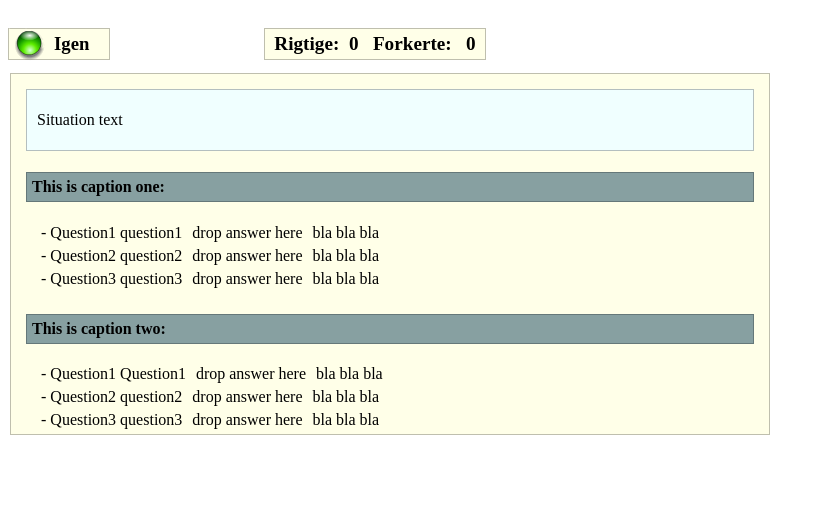
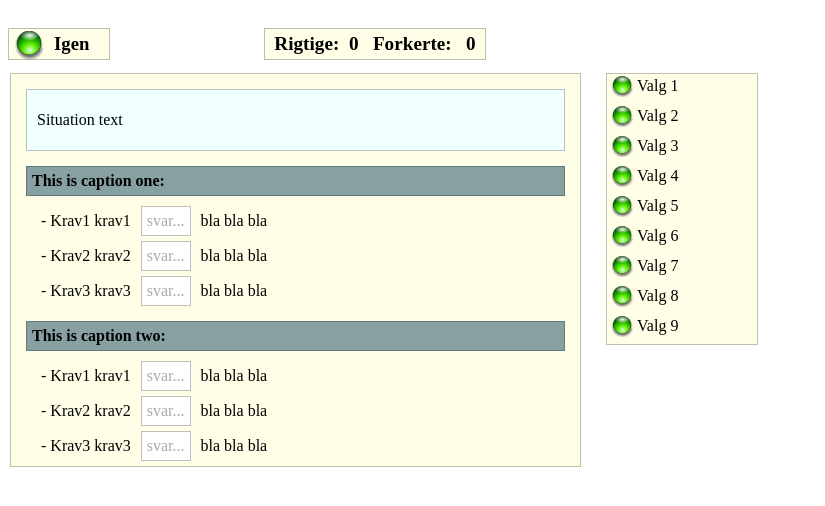
Before and after one commit to Syntasu/find-og-indsaet-ordet, a PHP site: page / in a window 1280 px wide. Shown: the top 506 px of the page, without its empty margins (0-825 px from the left). Run offline with PHP 8.4, Linux system fonts and the light colour scheme.

Commit message:
Added options Added drag and drop

```diff
--- a/css/main.css
+++ b/css/main.css
@@ -61,8 +61,8 @@
     display:inline;
     float: left;
 
-    width: 60%;
-    max-width: 60%;
+    width: 45%;
+    max-width: 45%;
     height: 100%;
 
     margin-top:65px;
@@ -82,13 +82,38 @@
     padding: 5px 5px 5px 10px;
 }
 
+/* Options content*/
+#options_wrapper {
+    background-color: #FFFFE8;
+    border: 1px solid rgba(0,0,0,0.25);
+
+    display: inline-block;
+    width: 150px;
+
+    margin-left: 2%;
+    margin-top:65px;
+}
+
+#option_text
+{
+    display: inline-block;
+
+    position: absolute;
+    margin-top: 3px;
+}
 
 /*Reused classes*/
 .dropable {
     display: inline-block;
 
-    padding-left: 10px;
-    padding-right: 10px;
+    margin-left: 10px;
+    margin-right: 10px;
+    padding: 5px 5px 5px 5px;
+
+    background-color: white;
+    border: 1px solid rgba(0,0,0,0.25);
+
+    color: rgba(88,88,88,0.5);
 }
 
 .question{
@@ -101,9 +126,13 @@
 .caption{
     margin-left: 15px;
     margin-right: 15px;
+    margin-top:10px;
+    margin-bottom: 10px;
 
     padding: 5px 5px 5px 5px;
 
     background-color: #87A0A1;
     border: 1px solid rgba(0,0,0,0.25);
 }
+
+/* Pseudo elements */
--- a/index.php
+++ b/index.php
@@ -24,20 +24,66 @@
 
         <div id="section1" class="section">
             <h4 id="caption1" class="caption"> This is caption one:</h4>
-            <p id="question1" class="question">- Question1 question1<span class="dropable" id="drop1">drop answer here</span>bla bla bla</p><br/>
-            <p id="question2" class="question">- Question2 question2<span class="dropable" id="drop2">drop answer here</span>bla bla bla</p><br/>
-            <p id="question3" class="question">- Question3 question3<span class="dropable" id="drop3">drop answer here</span>bla bla bla</p><br/>
+            <p id="question1" class="question">- Krav1 krav1<span class="dropable" id="drop1" ondrop="drop(event, this)" ondragover="allowDrop(event)" >svar...</span>bla bla bla</p><br/>
+            <p id="question2" class="question">- Krav2 krav2<span class="dropable" id="drop2" ondrop="drop(event, this)" ondragover="allowDrop(event)" >svar...</span>bla bla bla</p><br/>
+            <p id="question3" class="question">- Krav3 krav3<span class="dropable" id="drop3" ondrop="drop(event, this)" ondragover="allowDrop(event)" >svar...</span>bla bla bla</p><br/>
         </div>
 
         <div id="section2" class="section">
             <h4 id="caption2" class="caption"> This is caption two:</h4>
-            <p id="question1" class="question">- Question1 Question1<span class="dropable" id="drop1">drop answer here</span>bla bla bla</p><br/>
-            <p id="question2" class="question">- Question2 question2<span class="dropable" id="drop2">drop answer here</span>bla bla bla</p><br/>
-            <p id="question3" class="question">- Question3 question3<span class="dropable" id="drop3">drop answer here</span>bla bla bla</p><br/>
+            <p id="question1" class="question">- Krav1 krav1<span class="dropable" id="drop1" ondrop="drop(event, this)" ondragover="allowDrop(event)">svar...</span>bla bla bla</p><br/>
+            <p id="question2" class="question">- Krav2 krav2<span class="dropable" id="drop2" ondrop="drop(event, this)" ondragover="allowDrop(event)">svar...</span>bla bla bla</p><br/>
+            <p id="question3" class="question">- Krav3 krav3<span class="dropable" id="drop3" ondrop="drop(event, this)" ondragover="allowDrop(event)">svar...</span>bla bla bla</p><br/>
         </div>
     </div>
 
+    <div id="options_wrapper">
+        <div id="option1" class="option">
+            <img id="option_image" src="img/button.png" width="30" height="26" />
+            <p draggable="true" ondragstart="drag(event)" id="option_text">Valg 1</p>
+        </div>
+
+        <div id="option1" class="option">
+            <img id="option_image" src="img/button.png" width="30" height="26" />
+            <p draggable="true" ondragstart="drag(event)" id="option_text">Valg 2</p>
+        </div>
+
+        <div id="option1" class="option">
+            <img id="option_image" src="img/button.png" width="30" height="26" />
+            <p draggable="true" ondragstart="drag(event)" id="option_text">Valg 3</p>
+        </div>
+        <div id="option1" class="option">
+            <img id="option_image" src="img/button.png" width="30" height="26" />
+            <p draggable="true" ondragstart="drag(event)" id="option_text">Valg 4</p>
+        </div>
+
+        <div id="option1" class="option">
+            <img id="option_image" src="img/button.png" width="30" height="26" />
+            <p draggable="true" ondragstart="drag(event)" id="option_text">Valg 5</p>
+        </div>
+
+        <div id="option1" class="option">
+            <img id="option_image" src="img/button.png" width="30" height="26" />
+            <p draggable="true" ondragstart="drag(event)" id="option_text">Valg 6</p>
+        </div>
+        <div id="option1" class="option">
+            <img id="option_image" src="img/button.png" width="30" height="26" />
+            <p draggable="true" ondragstart="drag(event)" id="option_text">Valg 7</p>
+        </div>
+
+        <div id="option1" class="option">
+            <img id="option_image" src="img/button.png" width="30" height="26" />
+            <p draggable="true" ondragstart="drag(event)" id="option_text">Valg 8</p>
+        </div>
+
+        <div id="option1" class="option">
+            <img id="option_image" src="img/button.png" width="30" height="26" />
+            <p draggable="true" ondragstart="drag(event)" id="option_text">Valg 9</p>
+        </div>
+    </div>
 </body>
+
+<script src="js/DragDropHandler.js""></script>
 
 
 </html>
--- /dev/null
+++ b/js/DragDropHandler.js
@@ -0,0 +1,17 @@
+var dragging = "";
+var dropped = "";
+
+function allowDrop(ev) {
+    ev.preventDefault();
+}
+
+function drag(ev) {
+    dragging = ev.target.innerHTML;
+    ev.dataTransfer.setData('Text/html', ev.target.id);
+}
+
+function drop(ev, target) {
+    ev.preventDefault();
+    dropped = ev.target.innerHTML;
+
+}
```
